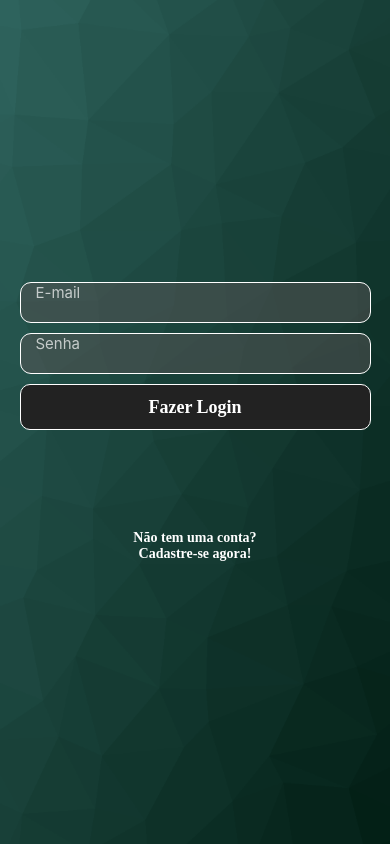
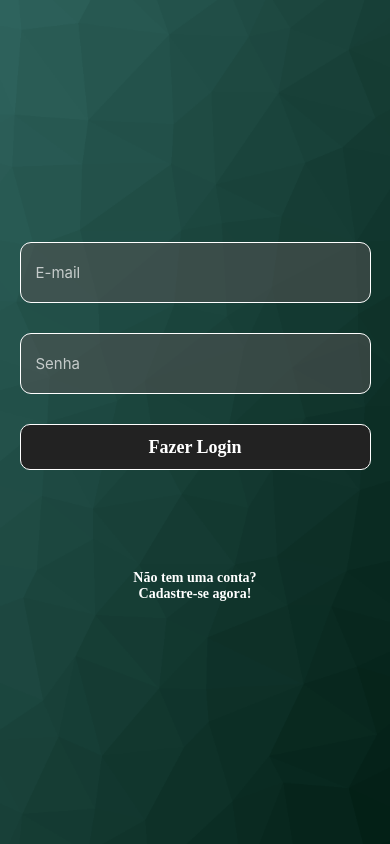
Before and after one commit to RechargeCG/projeto-mobile-2025.2, a React Native app in the folder SPLQ/: screen /Inicio in a window 390 px wide. Built offline with nearby package versions, Linux system fonts and the light colour scheme.

Commit message:
Adicionadas dependências para keyboard avoid, alteração leve no estilo do inputField

```diff
--- a/SPLQ/app.json
+++ b/SPLQ/app.json
@@ -24,6 +24,9 @@
     },
     "web": {
       "favicon": "./assets/favicon.png"
-    }
+    },
+    "plugins": [
+      "expo-font"
+    ]
   }
 }
--- a/SPLQ/components/GlobalStyles.js
+++ b/SPLQ/components/GlobalStyles.js
@@ -69,6 +69,8 @@ export const GlobalStyles = {
     borderColor: 'white',
     borderRadius: 11,
     paddingHorizontal: 15,
+    marginBottom: 20,
+    paddingTop: 20,
     paddingBottom: 20,
     color: 'white',
     fontSize: 15,
--- a/SPLQ/package.json
+++ b/SPLQ/package.json
@@ -14,6 +14,7 @@
     "@react-navigation/native-stack": "*",
     "@react-navigation/stack": "*",
     "expo": "~54.0.22",
+    "expo-font": "~14.0.9",
     "expo-status-bar": "~3.0.8",
     "react": "19.1.0",
     "react-dom": "19.1.0",
@@ -21,10 +22,12 @@
     "react-native-gesture-handler": "~2.28.0",
     "react-native-keyboard-controller": "^1.18.5",
     "react-native-paper": "4.9.2",
+    "react-native-reanimated": "~4.1.1",
     "react-native-safe-area-context": "~5.6.0",
     "react-native-screens": "~4.16.0",
     "react-native-vector-icons": "*",
-    "react-native-web": "^0.21.0"
+    "react-native-web": "^0.21.0",
+    "react-native-worklets": "0.5.1"
   },
   "devDependencies": {
     "@react-native-community/cli": "latest",
```
Also changed, not shown: 1 other file (tests, documents, lock files or other folders).
